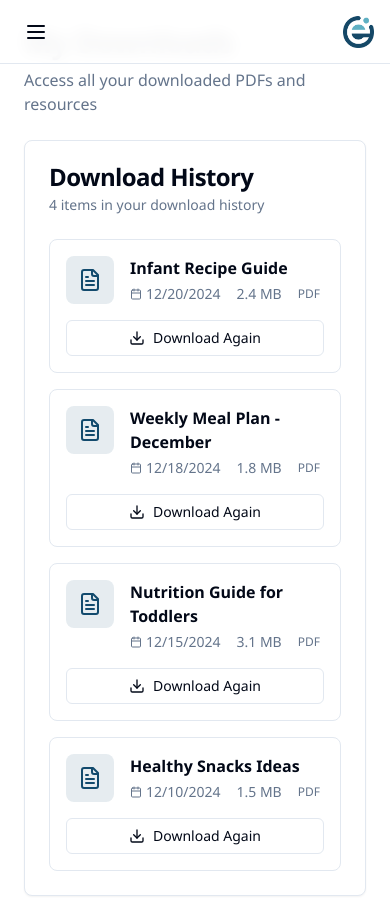
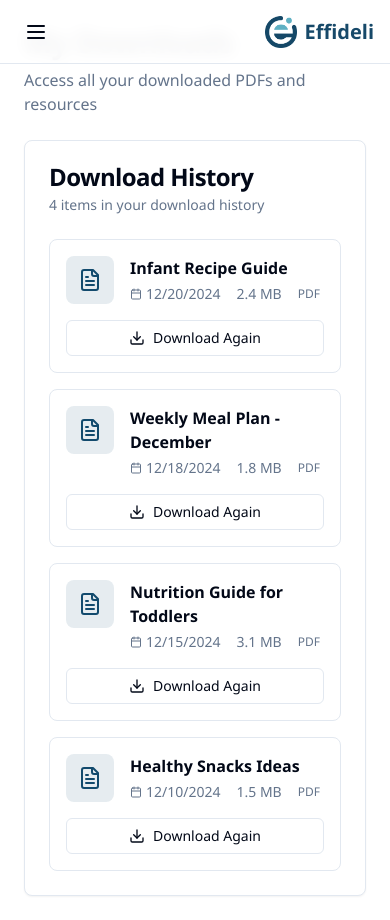
Before and after one commit to Craigmindset/appeffideli, a Next.js app: page /dashboard/my-downloads in a window 390 px wide. Built offline with nearby package versions, Linux system fonts and the light colour scheme.

Commit message:
updated mobile dashboard

```diff
--- a/components/dashboard/dashboard-sidebar.tsx
+++ b/components/dashboard/dashboard-sidebar.tsx
@@ -74,6 +74,9 @@ export function DashboardSidebar() {
             height={32}
             className="h-8 w-auto"
           />
+          <span className="text-xl font-bold" style={{ color: "#174969" }}>
+            Effideli
+          </span>
         </Link>
       </div>
 
```
